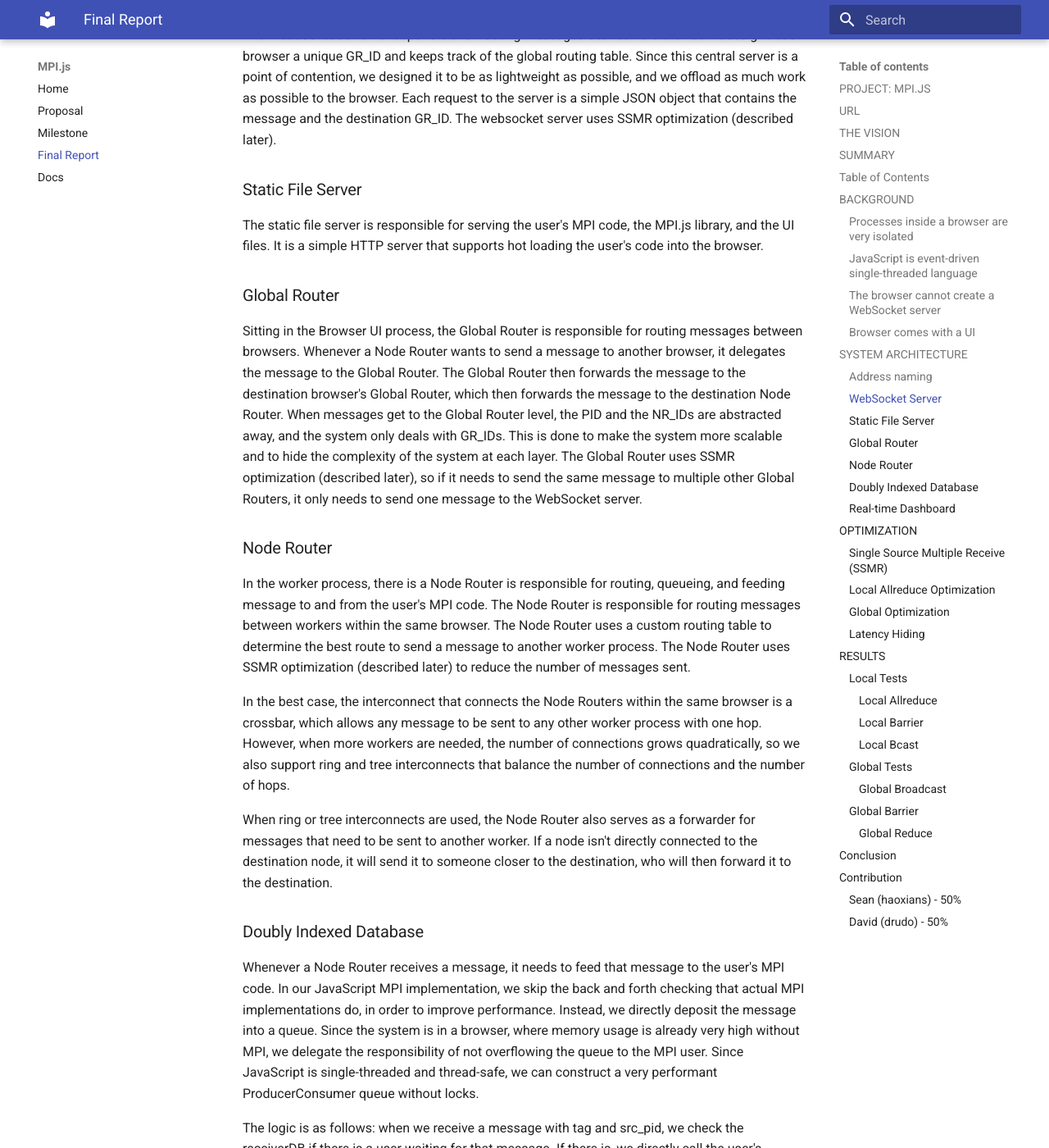
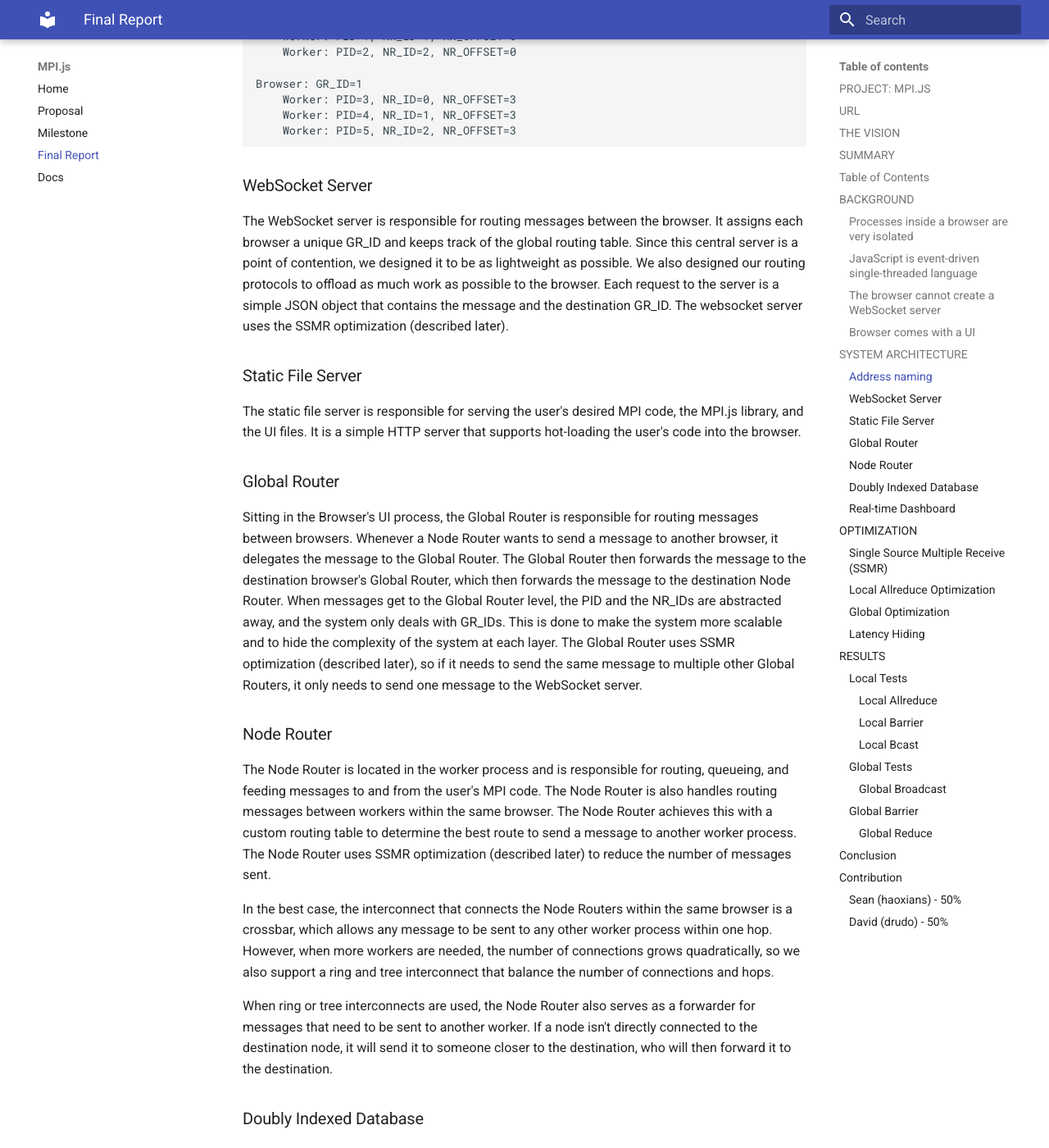
Before and after one commit to the-parallel-gods/mpi.js, an MkDocs documentation site: the page built from docs/final.md, in a window 1280 px wide and 1400 px high, scrolled down 4310 px. Shown: the whole window at 82% size. Built offline with MkDocs 1.6.1 and Material for MkDocs 9.7.7, drawn with Linux system fonts in a browser that asks for light colours; some of the changed text lies outside the part shown.

Commit message:
grammar + spellcheck

````diff
--- a/docs/final.md
+++ b/docs/final.md
@@ -155,29 +162,29 @@
 ```
 ### WebSocket Server
 
-The WebSocket server is responsible for routing messages between the browser. It assigns each browser a unique GR_ID and keeps track of the global routing table. Since this central server is a point of contention, we designed it to be as lightweight as possible, and we offload as much work as possible to the browser. Each request to the server is a simple JSON object that contains the message and the destination GR_ID. The websocket server uses SSMR optimization (described later).
+The WebSocket server is responsible for routing messages between the browser. It assigns each browser a unique GR_ID and keeps track of the global routing table. Since this central server is a point of contention, we designed it to be as lightweight as possible. We also designed our routing protocols to offload as much work as possible to the browser. Each request to the server is a simple JSON object that contains the message and the destination GR_ID. The websocket server uses the SSMR optimization (described later).
 
 ### Static File Server
 
-The static file server is responsible for serving the user's MPI code, the MPI.js library, and the UI files. It is a simple HTTP server that supports hot loading the user's code into the browser.
+The static file server is responsible for serving the user's desired MPI code, the MPI.js library, and the UI files. It is a simple HTTP server that supports hot-loading the user's code into the browser.
 
 ### Global Router
 
-Sitting in the Browser UI process, the Global Router is responsible for routing messages between browsers. Whenever a Node Router wants to send a message to another browser, it delegates the message to the Global Router. The Global Router then forwards the message to the destination browser's Global Router, which then forwards the message to the destination Node Router. When messages get to the Global Router level, the PID and the NR_IDs are abstracted away, and the system only deals with GR_IDs. This is done to make the system more scalable and to hide the complexity of the system at each layer. The Global Router uses SSMR optimization (described later), so if it needs to send the same message to multiple other Global Routers, it only needs to send one message to the WebSocket server.
+Sitting in the Browser's UI process, the Global Router is responsible for routing messages between browsers. Whenever a Node Router wants to send a message to another browser, it delegates the message to the Global Router. The Global Router then forwards the message to the destination browser's Global Router, which then forwards the message to the destination Node Router. When messages get to the Global Router level, the PID and the NR_IDs are abstracted away, and the system only deals with GR_IDs. This is done to make the system more scalable and to hide the complexity of the system at each layer. The Global Router uses SSMR optimization (described later), so if it needs to send the same message to multiple other Global Routers, it only needs to send one message to the WebSocket server.
 
 ### Node Router
 
-In the worker process, there is a Node Router is responsible for routing, queueing, and feeding message to and from the user's MPI code. The Node Router is responsible for routing messages between workers within the same browser. The Node Router uses a custom routing table to determine the best route to send a message to another worker process. The Node Router uses SSMR optimization (described later) to reduce the number of messages sent.
+The Node Router is located in the worker process and is responsible for routing, queueing, and feeding messages to and from the user's MPI code. The Node Router is also handles routing messages between workers within the same browser. The Node Router achieves this with a custom routing table to determine the best route to send a message to another worker process. The Node Router uses SSMR optimization (described later) to reduce the number of messages sent.
 
-In the best case, the interconnect that connects the Node Routers within the same browser is a crossbar, which allows any message to be sent to any other worker process with one hop. However, when more workers are needed, the number of connections grows quadratically, so we also support ring and tree interconnects that balance the number of connections and the number of hops.
+In the best case, the interconnect that connects the Node Routers within the same browser is a crossbar, which allows any message to be sent to any other worker process within one hop. However, when more workers are needed, the number of connections grows quadratically, so we also support a ring and tree interconnect that balance the number of connections and hops.
 
 When ring or tree interconnects are used, the Node Router also serves as a forwarder for messages that need to be sent to another worker. If a node isn't directly connected to the destination node, it will send it to someone closer to the destination, who will then forward it to the destination.
 
 ### Doubly Indexed Database
 
-Whenever a Node Router receives a message, it needs to feed that message to the user's MPI code. In our JavaScript MPI implementation, we skip the back and forth checking that actual MPI implementations do, in order to improve performance. Instead, we directly deposit the message into a queue. Since the system is in a browser, where memory usage is already very high without MPI, we delegate the responsibility of not overflowing the queue to the MPI user. Since JavaScript is single-threaded and thread-safe, we can construct a very performant ProducerConsumer queue without locks.
+Whenever a Node Router receives a message, it needs to feed that message to the user's MPI code. In our JavaScript MPI implementation, we skip the back and forth checking that actual MPI implementations do in order to improve performance. Instead, we directly deposit the message into a queue. Since the system is in a browser, where memory usage is already very high without MPI, we delegate the responsibility of not overflowing the queue to the MPI user. Since JavaScript is single-threaded and thread-safe, we can construct a very performant ProducerConsumer queue without locks.
 
-The logic is as follows: when we receive a message with tag and src_pid, we check the receiverDB if there is a user waiting for that message. If there is, we directly call the user's callback. If there isn't, we deposit the message into the messageDB. When the user calls a receive function, we check the messageDB for the message. If it is there, we directly call the user's callback. If it isn't, we deposit the user's callback into the receiverDB.
+The logic is as follows: when we receive a message with a tag and src_pid, we check the receiverDB if there is a user waiting for that message. If there is, we directly call the user's callback. If there isn't, we deposit the message into the messageDB. When the user calls a receive function, we check the messageDB for that message. If it is there, we directly call the user's callback. If it isn't, we deposit the user's callback into the receiverDB.
 
 <!-- ```python
 # Pseudo code
@@ -218,28 +225,28 @@
 
 ![](./images/ssmr.png)
 
-One of the key optimizations we implemented was Single Source Multiple Receive. We observed that during a bcast operation, the same message is sent to multiple workers. But since some messages are forwarded multiple times, the same message is sent multiple times. This is a waste of bandwidth.
+One of the key optimizations we implemented was Single Source Multiple Receive. We observed that during a broadcast operation, the same message is sent to multiple workers. But since some messages are forwarded multiple times, the same message is sent multiple times. This is a waste of bandwidth.
 
-Thus, we propose to change the destination of the message to hold multiple destinations. This way, when a message is sent, it is sent to multiple destinations at once. Each forwarder along the way will first check if the message is meant for them, and if it is, they will first consume the message before forwarding it. Finally, the forwarding router will check if the message needs to be send along multiple paths to reach all the intended destinations. If it does, it will group the recipients to achieve the minimum number of duplications.
+Thus, we propose to change the destination field of the message to hold multiple destinations. This way, when a message is sent, it is sent to multiple destinations at once. Each forwarder along the way will first check if the message is meant for them, and if it is, they will first consume the message before forwarding it. Finally, the forwarding router will check if the message needs to be sent along multiple paths to reach all the intended destinations. If it does, it will group the recipients to achieve the minimum number of duplications as depicted above.
 
 This optimization is implemented at both the local level between the Node Routers and the global level between the Global Routers.
-This optimization is particularly useful when the local interconnect is a ring or a tree, as well as the global level where the resources are more scarce.
+This optimization is particularly useful when the local interconnect is a ring or a tree. It is also effective at the global level where the resources are more scarce.
 
 ### Local Allreduce Optimization
 
-At the local level, we implemented an optimized allreduce operation using ring reduce. As described in lecture, strategy uses signficantly less bandwidth than the naive allreduce implementation. Particularly, when the interconnect is a ring, the allreduce operation fits perfectly into the ring structure.
+At the local level, we implemented an optimized allreduce operation using ring reduce. As described in lecture, the strategy uses significantly less bandwidth than the naive allreduce implementation. Particularly, when the interconnect is a ring, the allreduce operation fits perfectly into the ring structure.
 
 For the tree interconnect, we implemented a optimized version as well. In this case, each layer of the tree reduces at the same time, and the root node broadcasts the result to all the other nodes. This is a significant improvement over the naive allreduce implementation, which would have to send the message to every other node.
 
 ### Global Optimization
 
-As described before, sending messages over the WebSocket server has high latency and low bandwidth. To reduce the number of messages sent, we implemented a divide-and-conquer strategy for MPI_Reduce and MPI_Barrier. For reduce, for example, first, each machine does its local fast reduce to produce a partial result. Then, the operation is raised to the global level, where each machine sends its partial result to perform a secondarily reduce. This way, the number of messages sent over the WebSocket server is reduced significantly.
+As described before, sending messages over the WebSocket server has high latency and low bandwidth. To reduce the number of messages sent, we implemented a divide-and-conquer strategy for MPI_Reduce and MPI_Barrier. For reduce, for example, first, each machine does its local fast reduce to produce a partial result. Then, the operation is raised to the global level, where each machine sends its partial result to perform a secondary reduce. This way, the number of messages sent over the WebSocket server is decreased significantly.
 
 ### Latency Hiding
 
 ![](./images/bcast_latency.png)
 
-Finally, we implemented a latency hiding strategy for the bcast operation. We discovered that the WebSocket is many orders of magnitude slower than the local communication. Thus, we implemented a strategy where the local workers can keep working if permitted by correctness. This way, the latency of sending messages over the WebSocket server significantly overlaps. We found that the bandwidth isn't the bottleneck, so this strategy is particularly effective.
+Finally, we implemented a latency hiding strategy for the bcast operation. We discovered that the WebSocket is many orders of magnitude slower than the local communication. Thus, we implemented a strategy where the local workers can keep working if permitted by correctness. This way, the latency of sending messages over the WebSocket server significantly overlaps. We found that the bandwidth isn't the primary bottleneck, so this strategy is particularly effective.
 
 In this example, node 1 first sends a bcast to everyone, then node 2 sends a bcast to everyone. However, node 1's message reaches node 2 before node 1's bcast reaches everyone on the other machine. Instead of waiting for the message to propagate fully, node 2 can continue working and send its bcast without violating correctness. This way, the latency of the bcast operation is significantly reduced.
 
````
Also changed, not shown: other parts of docs/final.md (+34 -27 lines).
